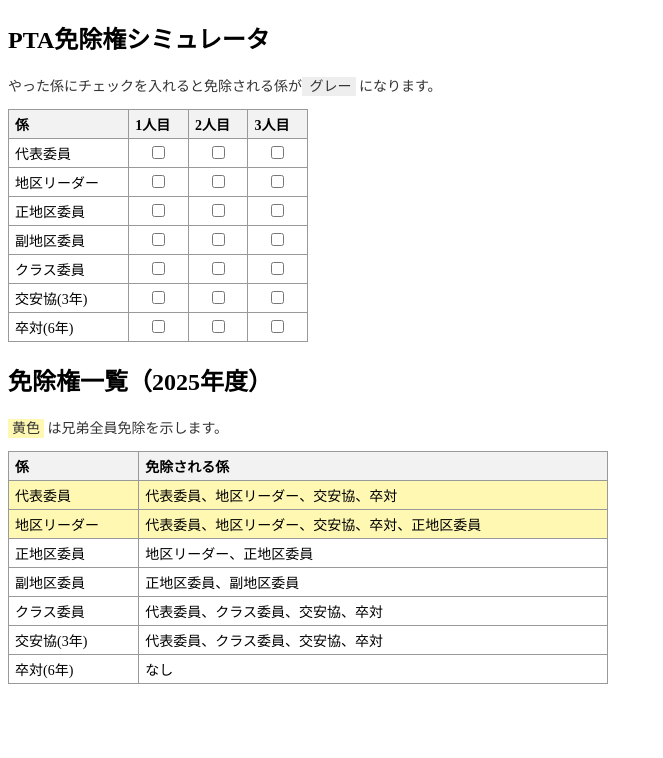
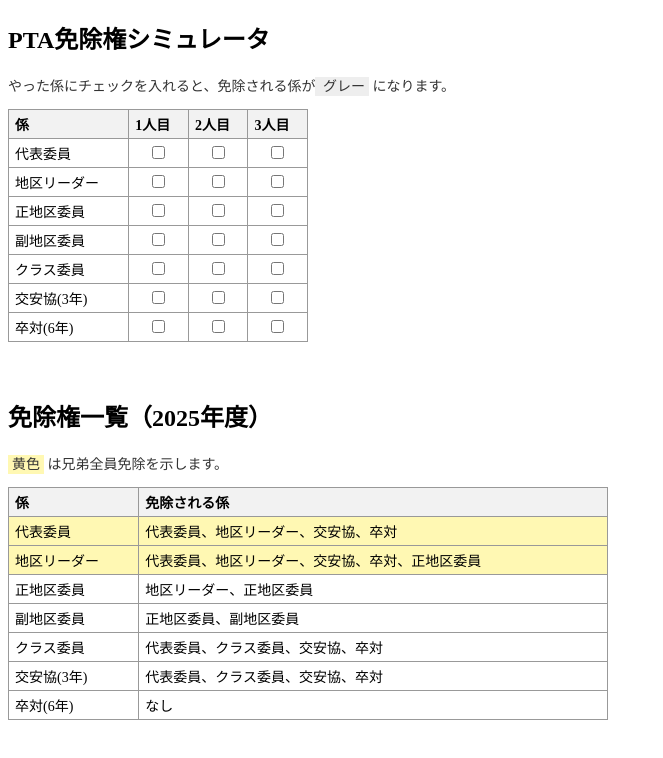
Before and after one commit to taruming/pta-table, a plain HTML site: page index.html in a window 1280 px wide. Shown: the whole page, without its empty margins (0-663 px from the left). Drawn offline with Linux system fonts and the light colour scheme.

Commit message:
Update index.html

```diff
--- a/index.html
+++ b/index.html
@@ -59,7 +59,7 @@
 
 <h2>PTA免除権シミュレータ</h2>
 <p style="margin-top:4px; font-size:14px; color:#333;">
-  やった係にチェックを入れると免除される係が<span style="background-color:#eee; padding:2px 4px;"> グレー</span> になります。
+  やった係にチェックを入れると、免除される係が<span style="background-color:#eee; padding:2px 4px;"> グレー</span> になります。
 </p>
 <!-- 入力用表 -->
 <div class="input-table-wrapper">
@@ -119,6 +119,9 @@
   </table>
 </div>
 
+
+<br>
+<br>
 <!-- 表示用免除権表 -->
 <h2>免除権一覧（2025年度）</h2>
 
```
